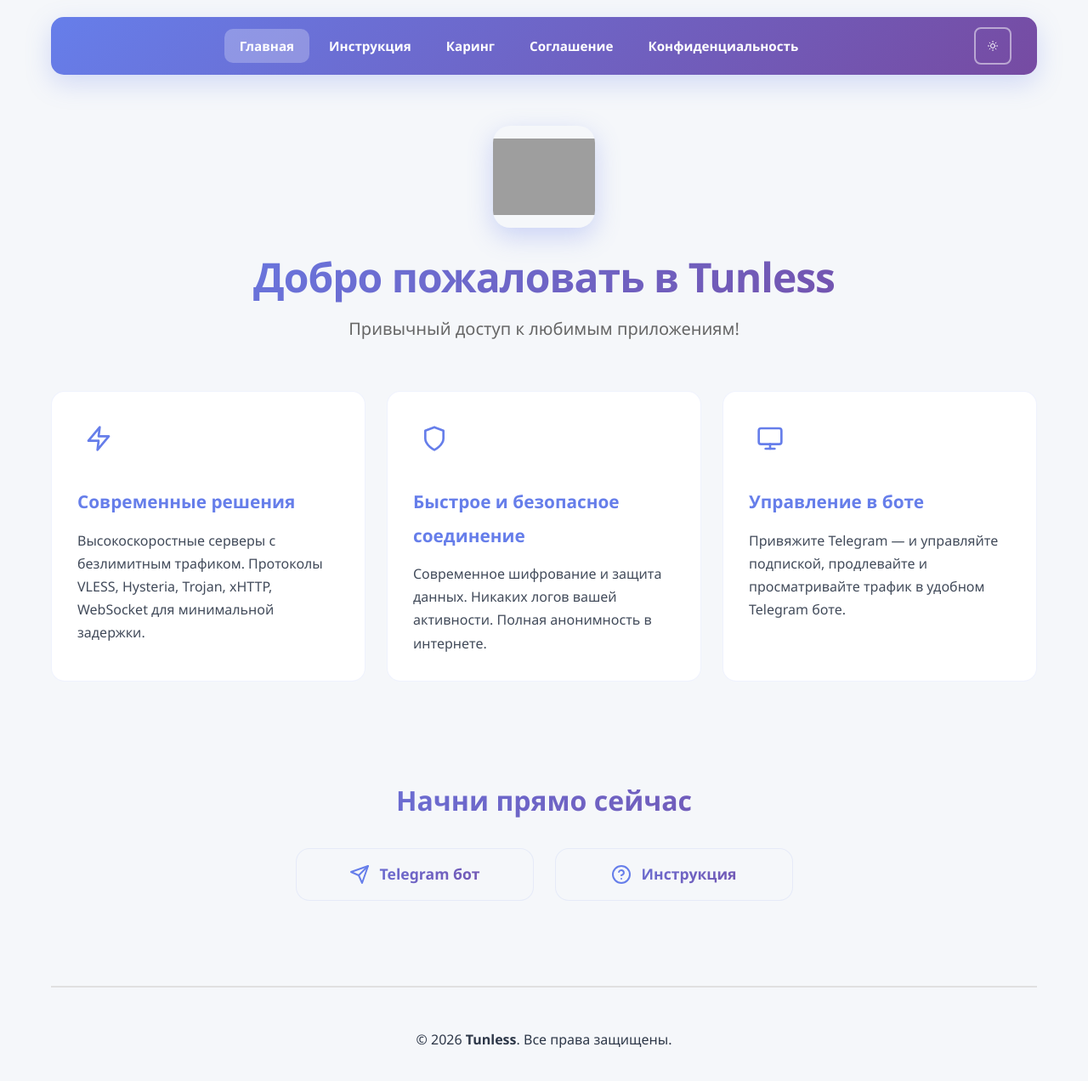
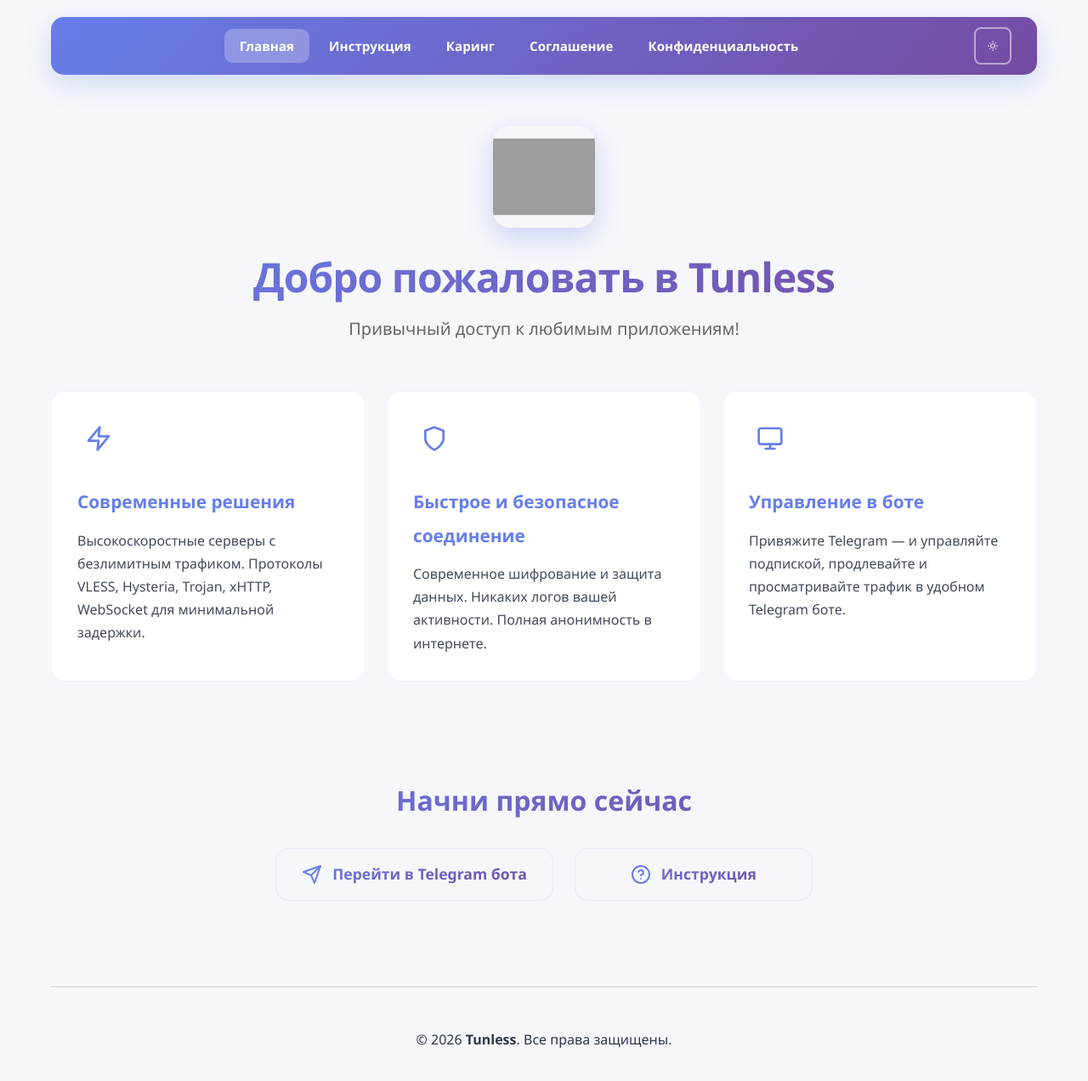
Before and after one commit to Michael-K-cloud/Tunless_Modern, a Jekyll site: the page built from index.md, in a window 1280 px wide and 1304 px high. Shown: the top 1272 px of the window at 85% size. Built offline with Jekyll 4.4.1, drawn with Linux system fonts in a browser that asks for light colours; part of the change alters nothing that is shown; grey boxes are pictures that could not be loaded.

Commit message:
Update index.md

```diff
--- a/index.md
+++ b/index.md
@@ -42,9 +42,7 @@ body.dark-mode .feature-card {
     transition: transform 0.3s ease;
 }
 
-.feature-card:hover::before {
-    transform: scaleX(1);
-}
+.feature-card:hover::before { transform: scaleX(1); }
 
 .feature-card:hover {
     transform: translateY(-8px);
@@ -61,11 +59,11 @@ body.dark-mode .feature-card {
     justify-content: center;
 }
 
-/* Контурные иконки в 3-х блоках: цвет заголовка на светлой, белый на темной */
+/* ИКОНКИ В 3-х БЛОКАХ: цвет заголовка на светлой, белый на темной */
 .feature-icon svg {
     width: 32px;
     height: 32px;
-    stroke: var(--primary);
+    stroke: var(--primary); /* БЫЛО: var(--text-light) */
     stroke-width: 2;
     fill: none;
 }
@@ -115,7 +113,7 @@ body.dark-mode .feature-icon svg {
 
 /* Кнопки в стиле карточек */
 .cta-button {
-    display: flex !important;
+    display: flex !important; /* Принудительное центрирование */
     align-items: center !important;
     justify-content: center !important;
     gap: 12px;
@@ -123,7 +121,7 @@ body.dark-mode .feature-icon svg {
     min-width: 280px;
     background: var(--card-light);
 
-    /* Текст как цвет заголовка (градиент) на светлой теме */
+    /* ТЕКСТ КАК ЦВЕТ ЗАГОЛОВКА (градиент) на светлой теме */
     background-image: linear-gradient(135deg, var(--primary) 0%, var(--primary-dark) 100%);
     -webkit-background-clip: text;
     -webkit-text-fill-color: transparent;
@@ -166,20 +164,18 @@ body.dark-mode .cta-button {
     transition: transform 0.3s ease;
 }
 
-.cta-button:hover::before {
-    transform: scaleX(1);
-}
+.cta-button:hover::before { transform: scaleX(1); }
 
 .cta-button:hover {
     transform: translateY(-8px);
     box-shadow: 0 20px 40px rgba(102, 126, 234, 0.2);
 }
 
-/* Контурные иконки в кнопках: цвет заголовка на светлой, белый на темной */
+/* ИКОНКИ В КНОПКАХ: цвет заголовка на светлой, белый на темной */
 .cta-button svg {
     width: 24px;
     height: 24px;
-    stroke: var(--primary);
+    stroke: var(--primary); /* БЫЛО: var(--text-light) */
     fill: none;
     stroke-width: 2;
     stroke-linecap: round;
@@ -205,11 +201,11 @@ body.dark-mode .cta-button svg {
 
 /* СБРОС КОНФЛИКТНЫХ СТИЛЕЙ ОТ DEFAULT.HTML */
 .cta-button::after {
-    display: none !important;
+    display: none !important; /* Убирает подчеркивание ссылки */
 }
 
 .cta-button * {
-    padding-bottom: 0 !important;
+    padding-bottom: 0 !important; /* Убирает сдвиг текста вниз */
     margin-bottom: 0 !important;
 }
 
@@ -286,7 +282,7 @@ body.dark-mode .cta-button svg {
                 <line x1="22" y1="2" x2="11" y2="13"></line>
                 <polygon points="22 2 15 22 11 13 2 9 22 2"></polygon>
             </svg>
-            <span>Telegram бот</span>
+            <span>Перейти в Telegram бота</span>
         </a>
         <a href="/Tunless_Modern/setup.html" class="cta-button">
             <svg viewBox="0 0 24 24">
```
